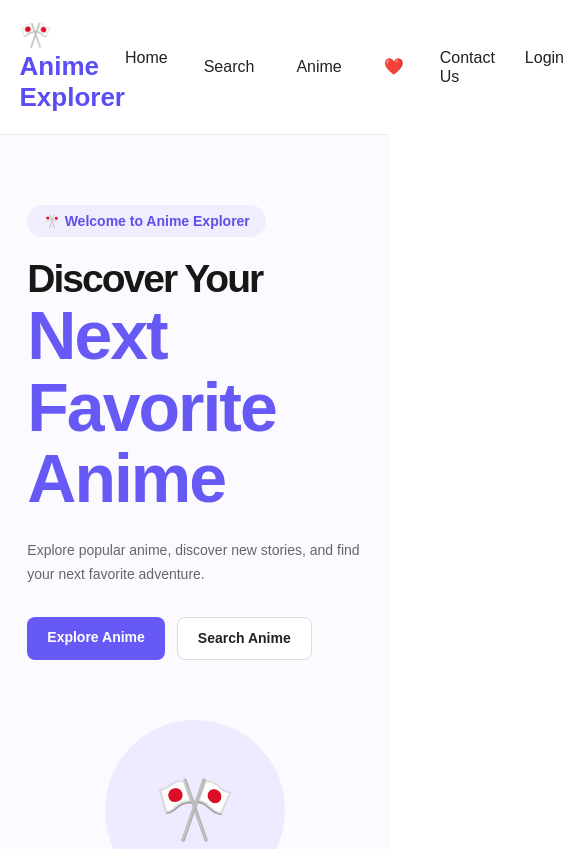
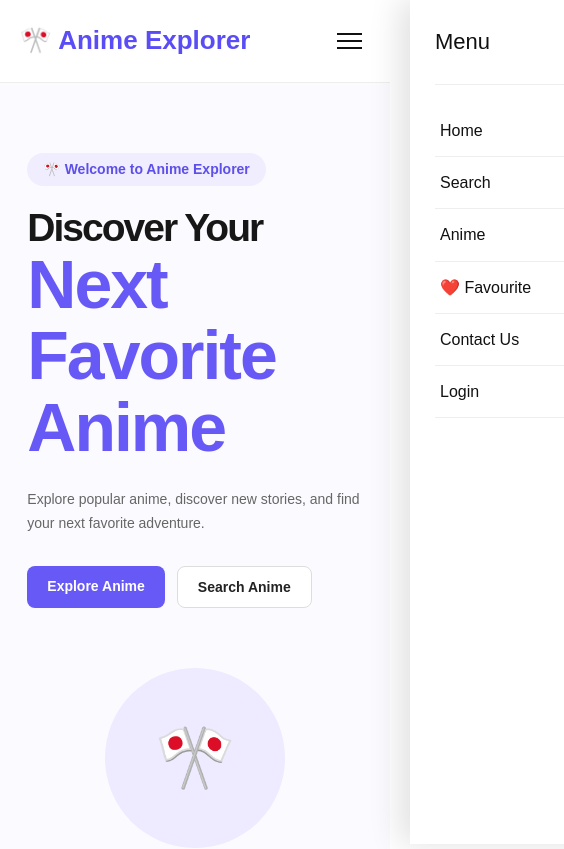
Before and after one commit to yddodiya888/anime-explorer-app, a Next.js app: page / in a window 390 px wide. Shown: the top 849 px of the page, 564 px wide, since content can reach past the window. Built offline with nearby package versions, Linux system fonts and the light colour scheme; no server answers.

Commit message:
updated project

```diff
--- a/src/app/(pages)/anime/[id]/page.jsx
+++ b/src/app/(pages)/anime/[id]/page.jsx
@@ -13,7 +13,6 @@ import ProtectedRoute from "@/components/ProtectedRoute";
 function AnimeDetail() {
   const { id } = useParams();
   const router = useRouter();
-
   const [loggedIn, setLoggedIn] = useState(false);
   const [favourites, setFavourites] = useState([]);
   const [anime, setAnime] = useState(null);
--- a/src/app/(pages)/anime/page.jsx
+++ b/src/app/(pages)/anime/page.jsx
@@ -10,8 +10,8 @@ import api from "@/helper/api.interceptor";
 import "./Anime.css";
 
 function Anime() {
+
   const router = useRouter();
-
   const [anime, setAnime] = useState([]);
   const [page, setPage] = useState(1);
   const [type, setType] = useState("");
--- a/src/components/loader/PageLoader.css
+++ b/src/components/loader/PageLoader.css
@@ -16,12 +16,9 @@
 
 .loader-animation {
   position: relative;
-
   width: 120px;
   height: 120px;
-
   margin: 0 auto 30px;
-
   display: flex;
   align-items: center;
   justify-content: center;
--- a/src/components/navbar/Navbar.css
+++ b/src/components/navbar/Navbar.css
@@ -54,3 +54,192 @@
 .log_out:hover {
   color: #5b4df5;
 }
+/* =========================
+   MOBILE MENU
+========================= */
+
+.mobile-menu-button {
+  display: none;
+
+  width: 42px;
+  height: 42px;
+
+  padding: 8px;
+
+  border: none;
+  background: transparent;
+
+  cursor: pointer;
+
+  flex-direction: column;
+  justify-content: center;
+  gap: 5px;
+}
+
+.mobile-menu-button span {
+  display: block;
+
+  width: 25px;
+  height: 2px;
+
+  background: #111;
+
+  transition: 0.3s ease;
+}
+
+
+/* =========================
+   MOBILE SIDE MENU
+========================= */
+
+.mobile-side-menu {
+  position: fixed;
+
+  top: 0;
+  right: -320px;
+
+  width: 300px;
+  height: 100vh;
+
+  background: #fff;
+
+  z-index: 1001;
+
+  box-shadow: -10px 0 30px rgba(0, 0, 0, 0.12);
+
+  transition: right 0.3s ease;
+
+  padding: 25px;
+  box-sizing: border-box;
+}
+
+.mobile-side-menu.open {
+  right: 0;
+}
+
+
+/* =========================
+   OVERLAY
+========================= */
+
+.mobile-menu-overlay {
+  position: fixed;
+
+  inset: 0;
+
+  background: rgba(0, 0, 0, 0.45);
+
+  z-index: 1000;
+
+  opacity: 0;
+  visibility: hidden;
+
+  transition: 0.3s ease;
+}
+
+.mobile-menu-overlay.show {
+  opacity: 1;
+  visibility: visible;
+}
+
+
+/* =========================
+   MENU HEADER
+========================= */
+
+.mobile-menu-header {
+  display: flex;
+
+  align-items: center;
+  justify-content: space-between;
+
+  padding-bottom: 25px;
+
+  border-bottom: 1px solid #eee;
+}
+
+.mobile-menu-header h2 {
+  margin: 0;
+
+  font-size: 22px;
+  color: #111;
+}
+
+.mobile-close-button {
+  border: none;
+  background: transparent;
+
+  font-size: 32px;
+  line-height: 1;
+
+  color: #111;
+
+  cursor: pointer;
+}
+
+
+/* =========================
+   MENU LINKS
+========================= */
+
+.mobile-menu-links {
+  display: flex;
+
+  flex-direction: column;
+
+  margin-top: 20px;
+}
+
+.mobile-menu-links a,
+.mobile-menu-links button {
+  width: 100%;
+
+  padding: 16px 5px;
+
+  border: none;
+  border-bottom: 1px solid #eee;
+
+  background: transparent;
+
+  color: #111;
+
+  font-family: inherit;
+  font-size: 16px;
+
+  text-align: left;
+
+  text-decoration: none;
+
+  cursor: pointer;
+
+  box-sizing: border-box;
+}
+
+.mobile-menu-links a:hover,
+.mobile-menu-links button:hover {
+  color: #6658ff;
+}
+
+
+/* =========================
+   MOBILE RESPONSIVE
+========================= */
+
+@media (max-width: 768px) {
+
+  .navbar-links {
+    display: none;
+  }
+
+  .mobile-menu-button {
+    display: flex;
+  }
+
+  .navbar-container {
+    display: flex;
+
+    align-items: center;
+    justify-content: space-between;
+  }
+
+}
--- a/src/components/navbar/Navbar.jsx
+++ b/src/components/navbar/Navbar.jsx
@@ -8,6 +8,7 @@ import "./Navbar.css";
 
 export default function Navbar() {
   const [loggedIn, setLoggedIn] = useState(false);
+  const [menuOpen, setMenuOpen] = useState(false);
 
   const router = useRouter();
 
@@ -27,15 +28,34 @@ export default function Navbar() {
     };
   }, []);
 
+  useEffect(() => {
+    if (menuOpen) {
+      document.body.style.overflow = "hidden";
+    } else {
+      document.body.style.overflow = "";
+    }
+
+    return () => {
+      document.body.style.overflow = "";
+    };
+  }, [menuOpen]);
+
+  const closeMenu = () => {
+    setMenuOpen(false);
+  };
+
   const handleLogout = () => {
     localStorage.removeItem("loggedIn");
 
     setLoggedIn(false);
+    setMenuOpen(false);
 
     router.push("/login");
   };
 
   const handleProtectedPage = (path) => {
+    setMenuOpen(false);
+
     if (!loggedIn) {
       router.push("/login");
       return;
@@ -47,35 +67,27 @@ export default function Navbar() {
   return (
     <nav className="navbar">
       <div className="navbar-container">
-
         {/* LOGO */}
 
-        <Link href="/" className="navbar-logo">
+        <Link href="/" className="navbar-logo" onClick={closeMenu}>
           🎌 Anime Explorer
         </Link>
 
-        {/* NAVIGATION */}
+        {/* DESKTOP NAVIGATION */}
 
         <div className="navbar-links">
-
           <Link href="/">Home</Link>
 
-          <button
-            type="button"
-            onClick={() => handleProtectedPage("/search")}
-          >
+          <button type="button" onClick={() => handleProtectedPage("/search")}>
             Search
           </button>
 
-          <button
-            type="button"
-            onClick={() => handleProtectedPage("/anime")}
-          >
+          <button type="button" onClick={() => handleProtectedPage("/anime")}>
             Anime
           </button>
 
           <button
-          className="fav_button"
+            className="fav_button"
             type="button"
             onClick={() => handleProtectedPage("/favourites")}
           >
@@ -85,17 +97,81 @@ export default function Navbar() {
           <Link href="/contact">Contact Us</Link>
 
           {loggedIn ? (
-            <button
-              className="log_out"
-              type="button"
-              onClick={handleLogout}
-            >
+            <button className="log_out" type="button" onClick={handleLogout}>
               Logout
             </button>
           ) : (
             <Link href="/login">Login</Link>
           )}
+        </div>
 
+        {/* MOBILE MENU BUTTON */}
+
+        <button
+          type="button"
+          className={`mobile-menu-button ${menuOpen ? "active" : ""}`}
+          onClick={() => setMenuOpen(!menuOpen)}
+          aria-label="Toggle menu"
+        >
+          <span></span>
+          <span></span>
+          <span></span>
+        </button>
+      </div>
+
+      {/* MOBILE SIDE MENU */}
+
+      <div
+        className={`mobile-menu-overlay ${menuOpen ? "show" : ""}`}
+        onClick={closeMenu}
+      ></div>
+
+      <div className={`mobile-side-menu ${menuOpen ? "open" : ""}`}>
+        <div className="mobile-menu-header">
+          <h2>Menu</h2>
+
+          <button
+            type="button"
+            className="mobile-close-button"
+            onClick={closeMenu}
+          >
+            ×
+          </button>
+        </div>
+
+        <div className="mobile-menu-links">
+          <Link href="/" onClick={closeMenu}>
+            Home
+          </Link>
+
+          <button type="button" onClick={() => handleProtectedPage("/search")}>
+            Search
+          </button>
+
+          <button type="button" onClick={() => handleProtectedPage("/anime")}>
+            Anime
+          </button>
+
+          <button
+            type="button"
+            onClick={() => handleProtectedPage("/favourites")}
+          >
+            ❤️ Favourite
+          </button>
+
+          <Link href="/contact" onClick={closeMenu}>
+            Contact Us
+          </Link>
+
+          {loggedIn ? (
+            <button type="button" onClick={handleLogout}>
+              Logout
+            </button>
+          ) : (
+            <Link href="/login" onClick={closeMenu}>
+              Login
+            </Link>
+          )}
         </div>
       </div>
     </nav>
```
